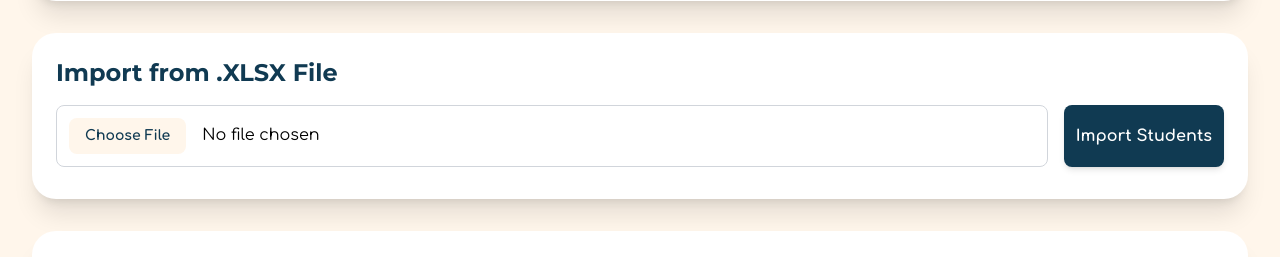
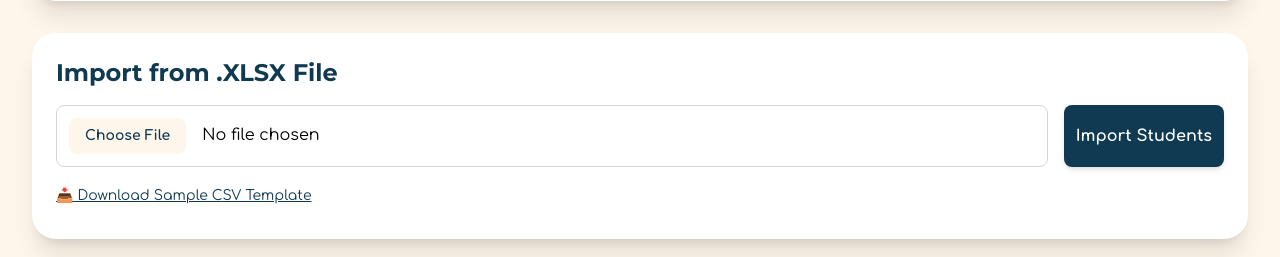
Before and after one commit to jstovall123/studmgmt, a Flask app: page / in a window 1280 px wide. Shown: the part 305-562 px from the top of the page. Run offline with Flask 3, Linux system fonts and the light colour scheme; data that the repository does not hold is empty; some libraries are stand-ins or nearby versions.

Commit message:
add sample csv

```diff
--- a/app.py
+++ b/app.py
@@ -1,4 +1,4 @@
-from flask import Flask, render_template, request, jsonify
+from flask import Flask, render_template, request, jsonify, send_file
 import json
 import os
 from datetime import datetime
@@ -345,5 +345,23 @@ def import_xlsx():
     except Exception as e:
         return jsonify({'error': str(e)}), 500
 
+@app.route('/download-sample', methods=['GET'])
+def download_sample():
+    """Download sample import CSV file."""
+    try:
+        sample_file = Path(__file__).parent / 'samples' / 'sample_import.csv'
+
+        if not sample_file.exists():
+            return jsonify({'error': 'Sample file not found'}), 404
+
+        return send_file(
+            sample_file,
+            mimetype='text/csv',
+            as_attachment=True,
+            download_name='sample_import.csv'
+        )
+    except Exception as e:
+        return jsonify({'error': str(e)}), 500
+
 if __name__ == '__main__':
     app.run(debug=True, host='127.0.0.1', port=5000)
--- a/templates/index.html
+++ b/templates/index.html
@@ -101,10 +101,11 @@
         <!-- XLSX Import Section -->
         <section class="container-card p-6 mb-8">
             <h2 class="text-2xl font-semibold mb-4 font-heading">Import from .XLSX File</h2>
-            <div class="flex flex-col sm:flex-row gap-4">
-                <input type="file" id="xlsx-file-input" accept=".xlsx" class="flex-grow p-3 border border-gray-300 rounded-lg file:mr-4 file:py-2 file:px-4 file:rounded-lg file:border-0 file:text-sm file:font-semibold file:bg-[#fff6eb] file:text-[#103a52] hover:file:bg-[#fad9b0]">
+            <div class="flex flex-col sm:flex-row gap-4 mb-4">
+                <input type="file" id="xlsx-file-input" accept=".xlsx,.csv" class="flex-grow p-3 border border-gray-300 rounded-lg file:mr-4 file:py-2 file:px-4 file:rounded-lg file:border-0 file:text-sm file:font-semibold file:bg-[#fff6eb] file:text-[#103a52] hover:file:bg-[#fad9b0]">
                 <button id="import-button" class="p-3 bg-[#103a52] text-white font-bold rounded-lg hover:bg-[#0a283f] transition duration-150 shadow-md">Import Students</button>
             </div>
+            <a href="/download-sample" download="sample_import.csv" class="inline-block text-sm text-[#103a52] hover:text-[#0a283f] underline">📥 Download Sample CSV Template</a>
             <p id="import-status" class="text-sm text-gray-600 mt-2"></p>
         </section>
 
```
Also changed, not shown: samples/sample_import.csv (added, +7 -0 lines).
